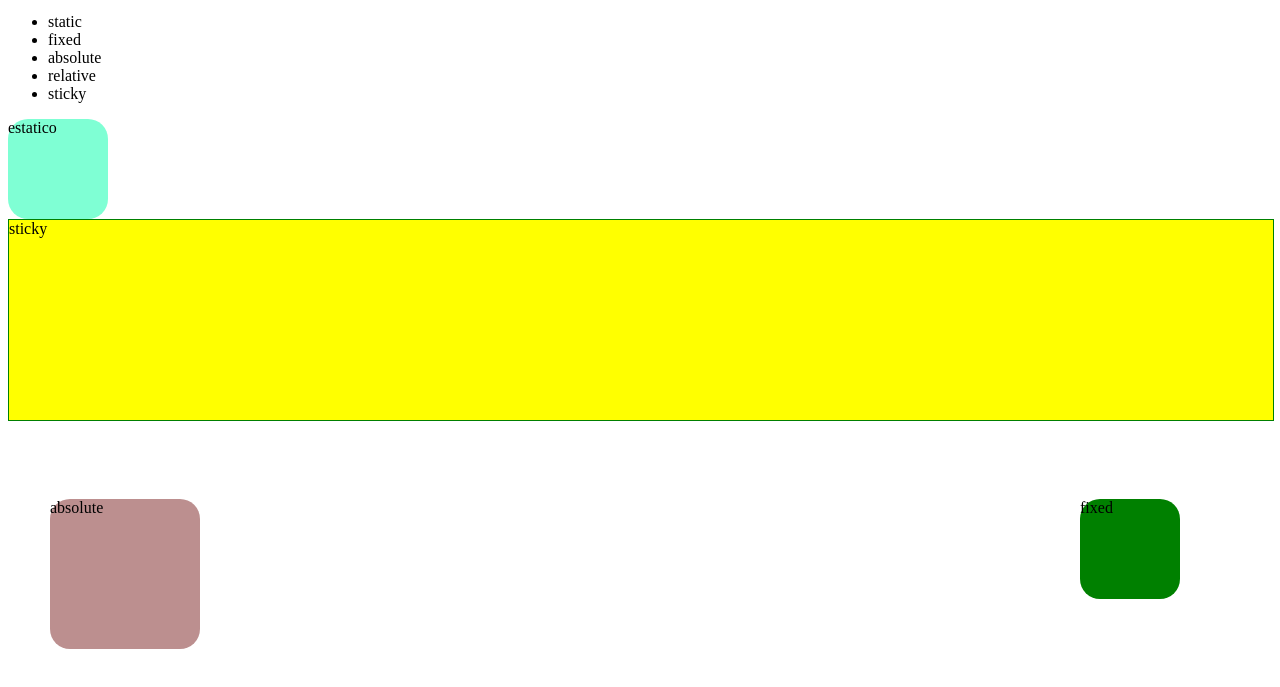
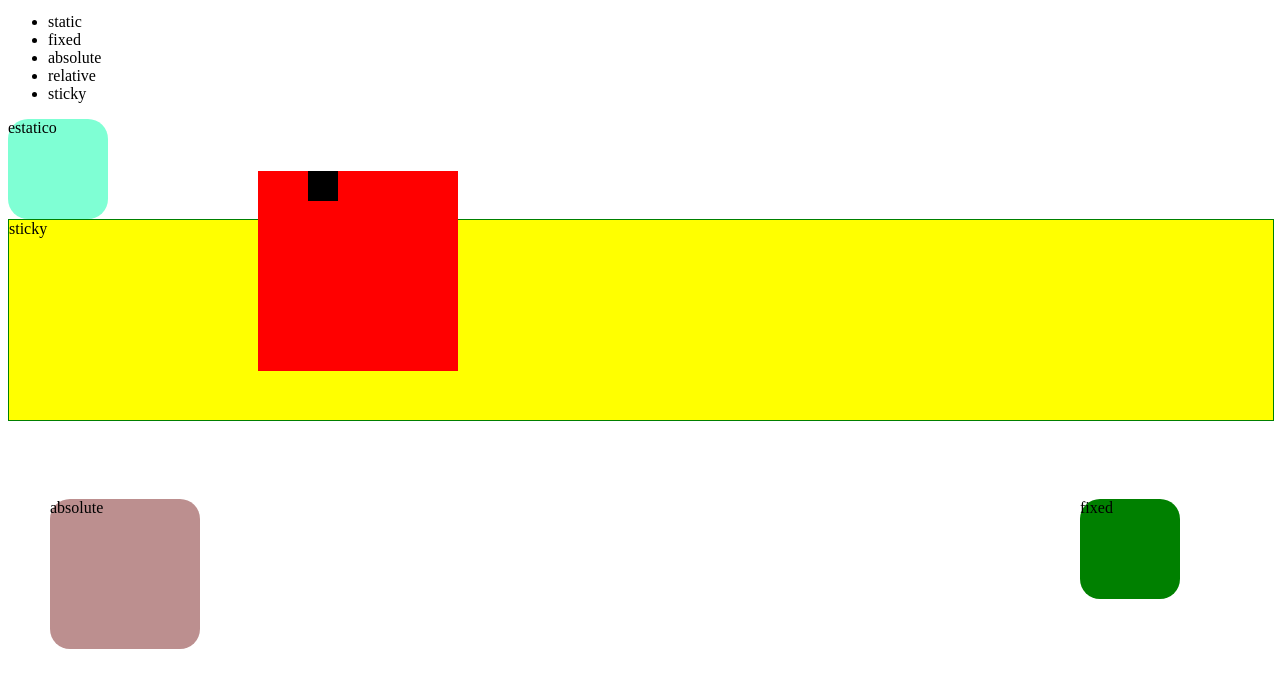
Before and after one commit to ManuelSalcedo2770/taller-de-desarrollo-212, a plain HTML site: page practica7/index.html in a window 1280 px wide. Shown: the part 101-788 px from the top of the page. Drawn offline with Linux system fonts and the light colour scheme.

Commit message:
codespaces

```diff
--- a/practica7/index.html
+++ b/practica7/index.html
@@ -41,6 +41,22 @@
             border: 1px solid green;
 
         }
+        #relativo{
+            position: relative;
+            background-color: red;
+            left: 250px;
+            bottom: 250px;
+            width: 200px;
+            height: 200px;
+        }
+        #absoluto2{
+            position: absolute;
+            background-color: black;
+            width: 30px;
+            height: 30px;
+            left: 50px;
+            top:
+        }
     </style>
 </head>
 <body>
@@ -59,5 +75,10 @@
     <div id="absoluto">absolute</div>
     <div id="pegajoso">sticky</div>
 
+    <div id="relativo">
+        <div id="absoluto2"></div>
+    </div>
+
+
 </body>
 </html>
```
